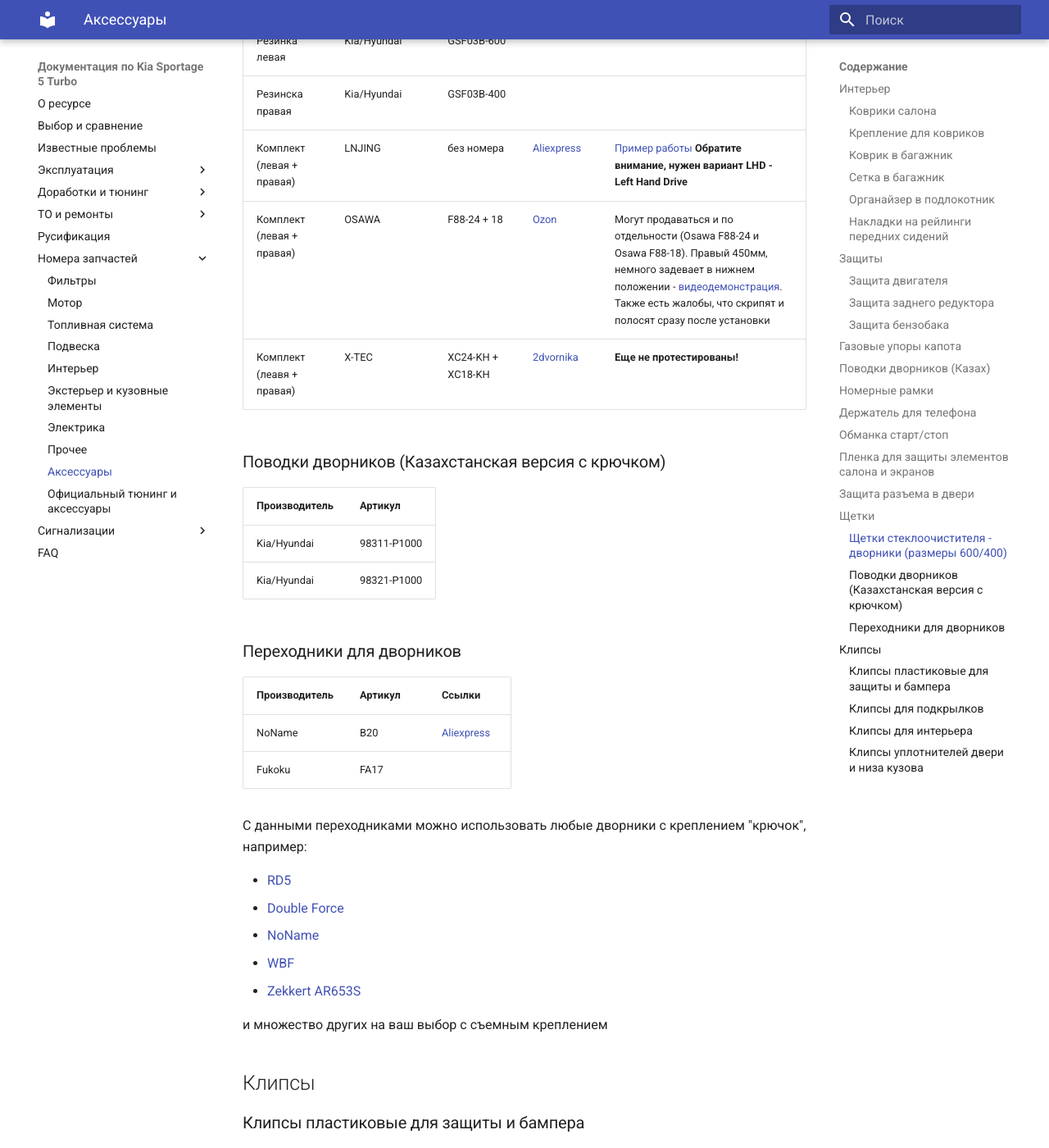
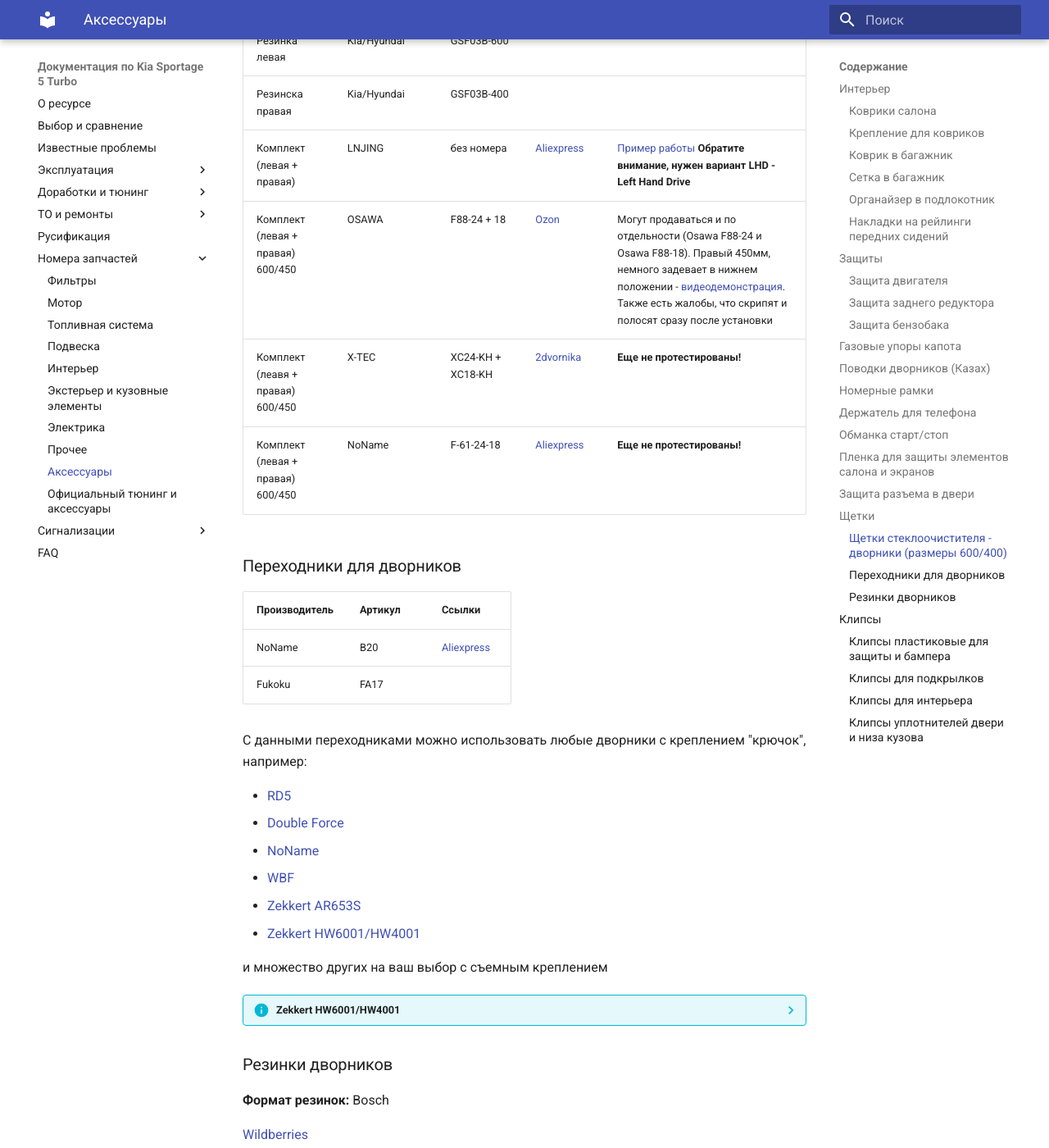
Before and after one commit to kia-sportage-docs/kia-sport5-docs, an MkDocs documentation site: the page built from docs/part/accessories.md, in a window 1280 px wide and 1400 px high, scrolled down 4415 px. Shown: the whole window at 82% size. Built offline with MkDocs 1.6.1 and Material for MkDocs 9.7.7, drawn with Linux system fonts in a browser that asks for light colours; old or Windows-style settings are respelled for this version of MkDocs; some of the changed text lies outside the part shown.

Commit message:
Инструкция про дворники

```diff
--- a/docs/part/accessories.md
+++ b/docs/part/accessories.md
@@ -142,16 +142,10 @@
 | Задний дворник | Kia/Hyundai | 98850-P2000 | | **информация не проверена** |
 | Резинка левая |  Kia/Hyundai | GSF03B-600 | | |
 | Резинска правая |Kia/Hyundai | GSF03B-400 | | |
-| Комплект (левая + правая) | LNJING | без номера | [Aliexpress](https://aliexpress.ru/item/1005009068323895.html) | [Пример работы](https://t.me/Kia_Sportage_5_Turbo/36156/143835) **Обратите внимание, нужен вариант LHD - Left Hand Drive** |
-| Комплект (левая + правая) | OSAWA | F88-24 + 18 | [Ozon](https://ozon.ru/t/A0m4jV6)| Могут продаваться и по отдельности (Osawa F88-24 и Osawa F88-18). Правый 450мм, немного задевает в нижнем положении - [видеодемонстрация](https://t.me/Kia_Sportage_5_Turbo/36159/117977?single). Также есть жалобы, что скрипят и полосят сразу после установки |
-| Комплект (леавя + правая) | X-TEC | XC24-KH + XC18-KH | [2dvornika](https://2dvornika.ru/kia/kia_sportage/18527.html) | **Еще не протестированы!** |
-
-### Поводки дворников (Казахстанская версия с крючком)
-
-| Производитель | Артикул |
-|---|---|
-| Kia/Hyundai | 98311-P1000 |
-| Kia/Hyundai | 98321-P1000 |
+| Комплект (левая + правая) | LNJING | без номера | [Aliexpress](https://ali.click/vk9mo1) | [Пример работы](https://t.me/Kia_Sportage_5_Turbo/36156/143835) **Обратите внимание, нужен вариант LHD - Left Hand Drive** |
+| Комплект (левая + правая) 600/450 | OSAWA | F88-24 + 18 | [Ozon](https://ozon.ru/t/A0m4jV6)| Могут продаваться и по отдельности (Osawa F88-24 и Osawa F88-18). Правый 450мм, немного задевает в нижнем положении - [видеодемонстрация](https://t.me/Kia_Sportage_5_Turbo/36159/117977?single). Также есть жалобы, что скрипят и полосят сразу после установки |
+| Комплект (леавя + правая) 600/450 | X-TEC | XC24-KH + XC18-KH | [2dvornika](https://2dvornika.ru/kia/kia_sportage/18527.html) | **Еще не протестированы!** |
+| Комплект (левая + правая) 600/450 | NoName | F-61-24-18 | [Aliexpress](https://ali.click/uk8mow)| **Еще не протестированы!** |
 
 ### Переходники для дворников
 | Производитель | Артикул   | Ссылки |
@@ -166,8 +160,30 @@
 - [NoName](https://ozon.ru/t/7oZdUWT)
 - [WBF](https://ozon.ru/t/fcTohAP)
 - [Zekkert AR653S](https://ozon.ru/t/L4wOfh6)
+- [Zekkert HW6001/HW4001](https://ozon.ru/t/Ec8dp8J)
 
 и множество других на ваш выбор c съемным креплением
+
+??? info "Zekkert HW6001/HW4001"
+    ![Image title](../images/photo_2025-11-09_11-58-21.jpg){ loading=lazy }
+    ![Image title](../images/photo_2025-11-09_11-58-21_2.jpg){ loading=lazy }
+    ![Image title](../images/photo_2025-11-09_11-58-21_3.jpg){ loading=lazy }
+
+### Резинки дворников
+
+**Формат резинок:** Bosch
+
+[Wildberries](https://www.wildberries.ru/catalog/101002563/detail.aspx?targetUrl=SN)
+
+[ALCA - Ozon](https://ozon.ru/t/fA2pyCG)
+
+[Akita - Ozon](https://ozon.ru/t/jhA0qot)
+
+[Резинки для дворников Osawa](https://ozon.ru/t/1GVX4RY)
+
+
+!!! info "[Инструкция по смене резинок](../service/manuals/smena_rezinok.md)"
+
 
 ## Клипсы
 ### Клипсы пластиковые для защиты и бампера
--- a/mkdocs.yml
+++ b/mkdocs.yml
@@ -55,6 +55,7 @@
       - 'Устранение проблем с обогревом зеркал': service/manuals/glass-heat.md
       - 'Устранение бряканья двери багажника на кочках': service/manuals/5-th_door_silent.md
       - 'Параметры шин и дисков': service/manuals/wheels.md
+      - 'Замена резинок дворников': service\manuals\smena_rezinok.md
   - 'Русификация': translate.md
   - 'Номера запчастей':
     - part/index.md
```
Also changed, not shown: docs/faq.md (+5 -0 lines), docs/service/manuals/smena_rezinok.md (added, +19 -0 lines), docs/images/75gn.jpg (added), docs/images/88-1.jpg (added), docs/images/kia-s-ix35.jpg (added), docs/images/kia-sportage-china.jpg (added), docs/images/photo_2025-11-09_11-58-21.jpg (added), docs/images/photo_2025-11-09_11-58-21_2.jpg (added), docs/images/photo_2025-11-09_11-58-21_3.jpg (added).
